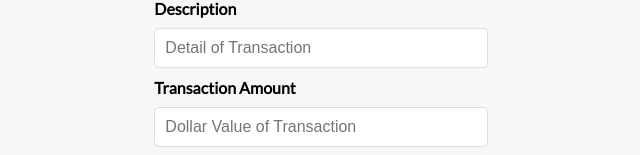
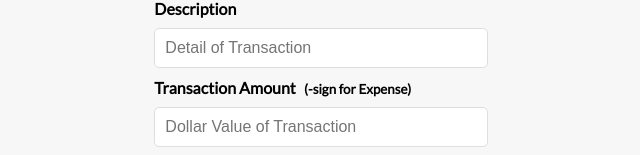
Before and after one commit to Mottahir/project1, a React (Create React App) app: page / in a window 1280 px wide. Shown: the part 476-631 px from the top of the page, without its empty margins (319-959 px from the left). Built offline with nearby package versions, Linux system fonts and the light colour scheme.

Commit message:
- Sign Added
merge

```diff
--- a/src/components/AddTransaction.js
+++ b/src/components/AddTransaction.js
@@ -38,7 +38,7 @@ export const AddTransection = () =>{
                 </div>
                 <div className="form-control">
                     <label htmlFor="transactionamount">
-                        Transaction Amount
+                        Transaction Amount <small> &nbsp;&nbsp;(-sign for Expense)</small>
                     </label>
                     <input  type="number"
                             id="transactionamount"
```
